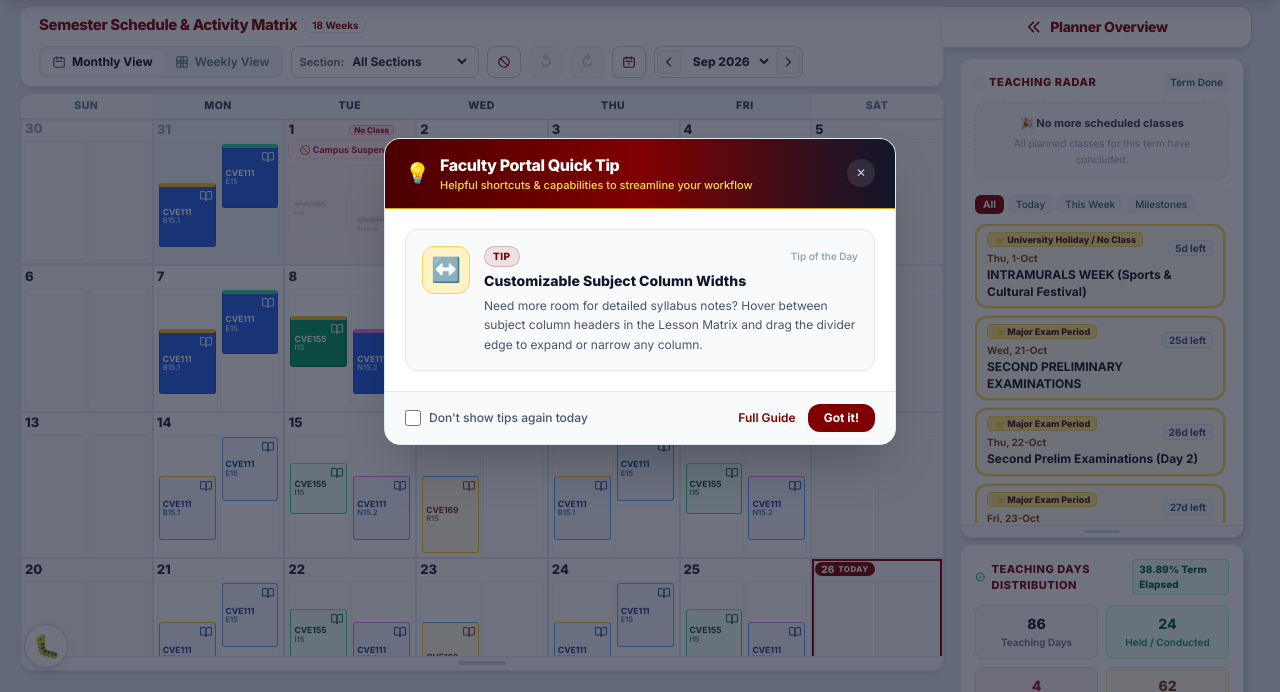
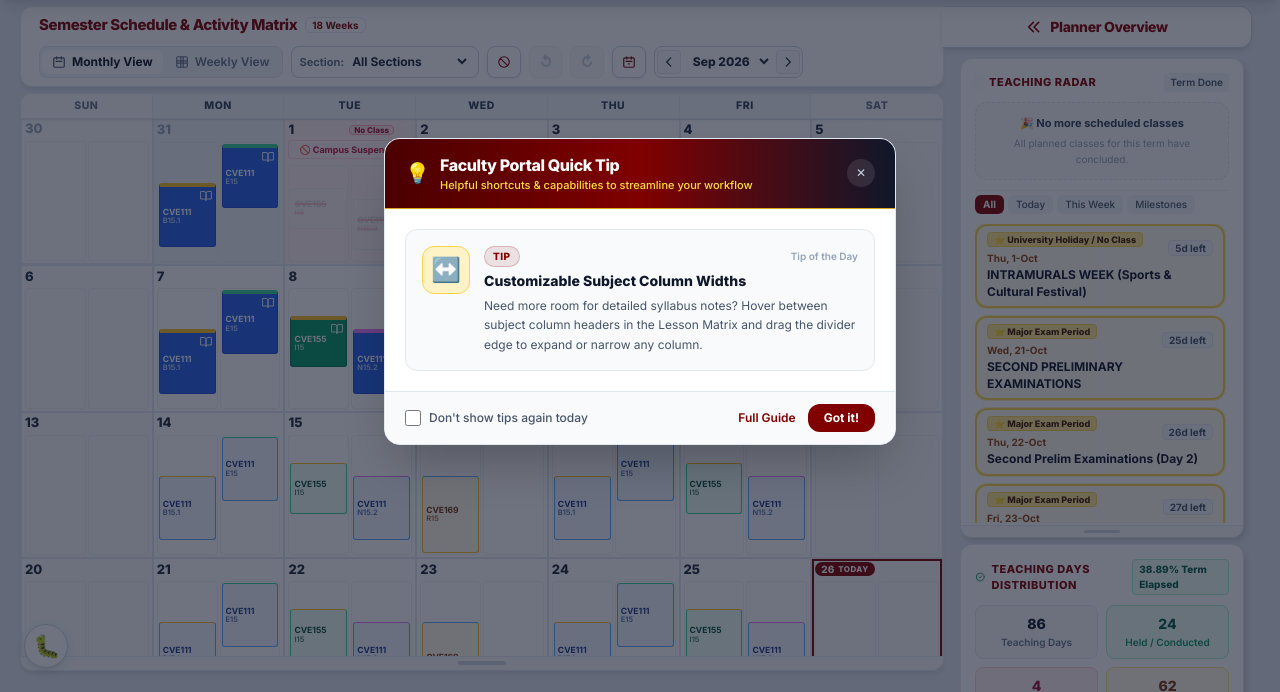
Before and after one commit to jfvp3769/course-management, a website: page index.html in a window 1280 px wide. Shown: the part 108-800 px from the top of the page. Drawn offline with Linux system fonts and the light colour scheme.

Commit message:
feat: hide badge icons on unplanned cards and align section colors in timetable & settings with planner matrix

```diff
--- a/index.html
+++ b/index.html
@@ -109,15 +109,15 @@
         href="https://fonts.googleapis.com/css2?family=Inter:wght@300;400;500;600;700;800&amp;family=JetBrains+Mono:wght@400;500;600&amp;display=swap">
 
   <!-- Stylesheet parts, in cascade order. See css/00-index.css. -->
-  <link rel="stylesheet" href="css/01-tokens.css?v=2.61">
-  <link rel="stylesheet" href="css/02-dark-components.css?v=2.61">
-  <link rel="stylesheet" href="css/03-dark-grades.css?v=2.61">
-  <link rel="stylesheet" href="css/04-dark-planner.css?v=2.61">
-  <link rel="stylesheet" href="css/05-dark-gradebook.css?v=2.61">
-  <link rel="stylesheet" href="css/07-components.css?v=2.61">
-  <link rel="stylesheet" href="css/08-dark-modals.css?v=2.61">
-  <link rel="stylesheet" href="css/09-responsive.css?v=2.61">
-  <link rel="stylesheet" href="css/10-components.css?v=2.61">
+  <link rel="stylesheet" href="css/01-tokens.css?v=2.62">
+  <link rel="stylesheet" href="css/02-dark-components.css?v=2.62">
+  <link rel="stylesheet" href="css/03-dark-grades.css?v=2.62">
+  <link rel="stylesheet" href="css/04-dark-planner.css?v=2.62">
+  <link rel="stylesheet" href="css/05-dark-gradebook.css?v=2.62">
+  <link rel="stylesheet" href="css/07-components.css?v=2.62">
+  <link rel="stylesheet" href="css/08-dark-modals.css?v=2.62">
+  <link rel="stylesheet" href="css/09-responsive.css?v=2.62">
+  <link rel="stylesheet" href="css/10-components.css?v=2.62">
   <link rel="manifest" href="manifest.json">
   <meta name="theme-color" content="#800000">
 </head>
--- a/src/core/constants.js
+++ b/src/core/constants.js
@@ -118,22 +118,19 @@ const FULL_DAY_NAMES = {
 };
 
 const sectionAccentColors = [
-  'border-l-4 border-l-blue-600',
-  'border-l-4 border-l-amber-500',
-  'border-l-4 border-l-emerald-600',
-  'border-l-4 border-l-purple-600',
-  'border-l-4 border-l-rose-600',
-  'border-l-4 border-l-cyan-600',
-  'border-l-4 border-l-indigo-600',
-  'border-l-4 border-l-teal-600',
-  'border-l-4 border-l-orange-500',
-  'border-l-4 border-l-slate-600',
-  'border-l-4 border-l-lime-600',
-  'border-l-4 border-l-sky-600',
-  'border-l-4 border-l-pink-600',
-  'border-l-4 border-l-fuchsia-600',
-  'border-l-4 border-l-red-600',
-  'border-l-4 border-l-msu-maroon'
+  'border-l-4 border-l-amber-400 dark:border-l-amber-300',
+  'border-l-4 border-l-emerald-400 dark:border-l-emerald-300',
+  'border-l-4 border-l-fuchsia-400 dark:border-l-fuchsia-300',
+  'border-l-4 border-l-cyan-400 dark:border-l-cyan-300',
+  'border-l-4 border-l-rose-400 dark:border-l-rose-300',
+  'border-l-4 border-l-blue-400 dark:border-l-blue-300',
+  'border-l-4 border-l-orange-400 dark:border-l-orange-300',
+  'border-l-4 border-l-purple-400 dark:border-l-purple-300',
+  'border-l-4 border-l-teal-400 dark:border-l-teal-300',
+  'border-l-4 border-l-lime-400 dark:border-l-lime-300',
+  'border-l-4 border-l-sky-400 dark:border-l-sky-300',
+  'border-l-4 border-l-pink-400 dark:border-l-pink-300',
+  'border-l-4 border-l-indigo-400 dark:border-l-indigo-300'
 ];
 
 const sectionBadgeBorders = [
--- a/src/core/utils.js
+++ b/src/core/utils.js
@@ -16,24 +16,20 @@ nextIdx = Math.floor(Math.random() * PORTAL_TIPS.length);
   return { ...PORTAL_TIPS[nextIdx], index: nextIdx };
 }
 
-function getSectionAccent(secIndex) {
-  return sectionAccentColors[secIndex % sectionAccentColors.length];
-}
-
 const SECTION_PALETTE_ITEMS = [
-  { key: 'amber',   border: 'border-t-4 border-t-amber-400 dark:border-t-amber-300',   badge: 'border-amber-500 text-amber-900 bg-amber-100/90 dark:border-amber-400 dark:text-amber-100 dark:bg-amber-950/80' },
-  { key: 'blue',    border: 'border-t-4 border-t-blue-400 dark:border-t-blue-300',       badge: 'border-blue-500 text-blue-900 bg-blue-100/90 dark:border-blue-400 dark:text-blue-100 dark:bg-blue-950/80' },
-  { key: 'emerald', border: 'border-t-4 border-t-emerald-400 dark:border-t-emerald-300', badge: 'border-emerald-500 text-emerald-900 bg-emerald-100/90 dark:border-emerald-400 dark:text-emerald-100 dark:bg-emerald-950/80' },
-  { key: 'fuchsia', border: 'border-t-4 border-t-fuchsia-400 dark:border-t-fuchsia-300', badge: 'border-fuchsia-500 text-fuchsia-900 bg-fuchsia-100/90 dark:border-fuchsia-400 dark:text-fuchsia-100 dark:bg-fuchsia-950/80' },
-  { key: 'cyan',    border: 'border-t-4 border-t-cyan-400 dark:border-t-cyan-300',       badge: 'border-cyan-500 text-cyan-900 bg-cyan-100/90 dark:border-cyan-400 dark:text-cyan-100 dark:bg-cyan-950/80' },
-  { key: 'rose',    border: 'border-t-4 border-t-rose-400 dark:border-t-rose-300',       badge: 'border-rose-500 text-rose-900 bg-rose-100/90 dark:border-rose-400 dark:text-rose-100 dark:bg-rose-950/80' },
-  { key: 'orange',  border: 'border-t-4 border-t-orange-400 dark:border-t-orange-300',   badge: 'border-orange-500 text-orange-900 bg-orange-100/90 dark:border-orange-400 dark:text-orange-100 dark:bg-orange-950/80' },
-  { key: 'purple',  border: 'border-t-4 border-t-purple-400 dark:border-t-purple-300',   badge: 'border-purple-500 text-purple-900 bg-purple-100/90 dark:border-purple-400 dark:text-purple-100 dark:bg-purple-950/80' },
-  { key: 'teal',    border: 'border-t-4 border-t-teal-400 dark:border-t-teal-300',       badge: 'border-teal-500 text-teal-900 bg-teal-100/90 dark:border-teal-400 dark:text-teal-100 dark:bg-teal-950/80' },
-  { key: 'lime',    border: 'border-t-4 border-t-lime-400 dark:border-t-lime-300',       badge: 'border-lime-500 text-lime-900 bg-lime-100/90 dark:border-lime-400 dark:text-lime-100 dark:bg-lime-950/80' },
-  { key: 'sky',     border: 'border-t-4 border-t-sky-400 dark:border-t-sky-300',         badge: 'border-sky-500 text-sky-900 bg-sky-100/90 dark:border-sky-400 dark:text-sky-100 dark:bg-sky-950/80' },
-  { key: 'pink',    border: 'border-t-4 border-t-pink-400 dark:border-t-pink-300',       badge: 'border-pink-500 text-pink-900 bg-pink-100/90 dark:border-pink-400 dark:text-pink-100 dark:bg-pink-950/80' },
-  { key: 'indigo',  border: 'border-t-4 border-t-indigo-400 dark:border-t-indigo-300',   badge: 'border-indigo-500 text-indigo-900 bg-indigo-100/90 dark:border-indigo-400 dark:text-indigo-100 dark:bg-indigo-950/80' }
+  { key: 'amber',   border: 'border-t-4 border-t-amber-400 dark:border-t-amber-300',   accent: 'border-l-4 border-l-amber-400 dark:border-l-amber-300',   badge: 'border-amber-500 text-amber-900 bg-amber-100/90 dark:border-amber-400 dark:text-amber-100 dark:bg-amber-950/80' },
+  { key: 'blue',    border: 'border-t-4 border-t-blue-400 dark:border-t-blue-300',       accent: 'border-l-4 border-l-blue-400 dark:border-l-blue-300',       badge: 'border-blue-500 text-blue-900 bg-blue-100/90 dark:border-blue-400 dark:text-blue-100 dark:bg-blue-950/80' },
+  { key: 'emerald', border: 'border-t-4 border-t-emerald-400 dark:border-t-emerald-300', accent: 'border-l-4 border-l-emerald-400 dark:border-l-emerald-300', badge: 'border-emerald-500 text-emerald-900 bg-emerald-100/90 dark:border-emerald-400 dark:text-emerald-100 dark:bg-emerald-950/80' },
+  { key: 'fuchsia', border: 'border-t-4 border-t-fuchsia-400 dark:border-t-fuchsia-300', accent: 'border-l-4 border-l-fuchsia-400 dark:border-l-fuchsia-300', badge: 'border-fuchsia-500 text-fuchsia-900 bg-fuchsia-100/90 dark:border-fuchsia-400 dark:text-fuchsia-100 dark:bg-fuchsia-950/80' },
+  { key: 'cyan',    border: 'border-t-4 border-t-cyan-400 dark:border-t-cyan-300',       accent: 'border-l-4 border-l-cyan-400 dark:border-l-cyan-300',       badge: 'border-cyan-500 text-cyan-900 bg-cyan-100/90 dark:border-cyan-400 dark:text-cyan-100 dark:bg-cyan-950/80' },
+  { key: 'rose',    border: 'border-t-4 border-t-rose-400 dark:border-t-rose-300',       accent: 'border-l-4 border-l-rose-400 dark:border-l-rose-300',       badge: 'border-rose-500 text-rose-900 bg-rose-100/90 dark:border-rose-400 dark:text-rose-100 dark:bg-rose-950/80' },
+  { key: 'orange',  border: 'border-t-4 border-t-orange-400 dark:border-t-orange-300',   accent: 'border-l-4 border-l-orange-400 dark:border-l-orange-300',   badge: 'border-orange-500 text-orange-900 bg-orange-100/90 dark:border-orange-400 dark:text-orange-100 dark:bg-orange-950/80' },
+  { key: 'purple',  border: 'border-t-4 border-t-purple-400 dark:border-t-purple-300',   accent: 'border-l-4 border-l-purple-400 dark:border-l-purple-300',   badge: 'border-purple-500 text-purple-900 bg-purple-100/90 dark:border-purple-400 dark:text-purple-100 dark:bg-purple-950/80' },
+  { key: 'teal',    border: 'border-t-4 border-t-teal-400 dark:border-t-teal-300',       accent: 'border-l-4 border-l-teal-400 dark:border-l-teal-300',       badge: 'border-teal-500 text-teal-900 bg-teal-100/90 dark:border-teal-400 dark:text-teal-100 dark:bg-teal-950/80' },
+  { key: 'lime',    border: 'border-t-4 border-t-lime-400 dark:border-t-lime-300',       accent: 'border-l-4 border-l-lime-400 dark:border-l-lime-300',       badge: 'border-lime-500 text-lime-900 bg-lime-100/90 dark:border-lime-400 dark:text-lime-100 dark:bg-lime-950/80' },
+  { key: 'sky',     border: 'border-t-4 border-t-sky-400 dark:border-t-sky-300',         accent: 'border-l-4 border-l-sky-400 dark:border-l-sky-300',         badge: 'border-sky-500 text-sky-900 bg-sky-100/90 dark:border-sky-400 dark:text-sky-100 dark:bg-sky-950/80' },
+  { key: 'pink',    border: 'border-t-4 border-t-pink-400 dark:border-t-pink-300',       accent: 'border-l-4 border-l-pink-400 dark:border-l-pink-300',       badge: 'border-pink-500 text-pink-900 bg-pink-100/90 dark:border-pink-400 dark:text-pink-100 dark:bg-pink-950/80' },
+  { key: 'indigo',  border: 'border-t-4 border-t-indigo-400 dark:border-t-indigo-300',   accent: 'border-l-4 border-l-indigo-400 dark:border-l-indigo-300',   badge: 'border-indigo-500 text-indigo-900 bg-indigo-100/90 dark:border-indigo-400 dark:text-indigo-100 dark:bg-indigo-950/80' }
 ];
 
 function _getFilteredSectionPalettes(subTheme) {
@@ -57,6 +53,12 @@ function _getFilteredSectionPalettes(subTheme) {
   const toSkip = conflicts[normTheme] || [normTheme];
   const filtered = SECTION_PALETTE_ITEMS.filter(item => !toSkip.includes(item.key));
   return filtered.length > 0 ? filtered : SECTION_PALETTE_ITEMS;
+}
+
+function getSectionAccent(secIndex, subTheme = '') {
+  const palettes = _getFilteredSectionPalettes(subTheme);
+  const idx = Math.max(0, parseInt(secIndex, 10) || 0);
+  return palettes[idx % palettes.length].accent;
 }
 
 function getSectionBadgeStyle(secIndex, subTheme = '') {
--- a/src/features/courses.js
+++ b/src/features/courses.js
@@ -209,7 +209,7 @@ function openManageCoursesModal() {
               <div class="space-y-1.5">
                 ${sub.sections.map((sec, secIdx) => {
               const secSlots = subSlots.filter(s => s.section === sec);
-              const accentBar = getSectionAccent(secIdx);
+              const accentBar = (typeof getSectionAccent === 'function') ? getSectionAccent(secIdx, sub.colorTheme) : '';
               const isFirstSec = (secIdx === 0);
               const isLastSec = (secIdx === sub.sections.length - 1);
               const safeSec = sec.replace(/[^a-zA-Z0-9_-]/g, '_');
--- a/src/features/planner-calendar.js
+++ b/src/features/planner-calendar.js
@@ -684,7 +684,7 @@ function _renderSubgridColumn(period, dateKey, classes, isWeekend, isNoClassDate
           : (period === 'AM' ? 'left-0' : 'right-0'));
     const meetingNum = c.stats.meetingNum || '';
     const isCompleted = c.isDone;
-    const badgeInfo = getActivityTypeBadgeInfo(c.type, c.isNoClass);
+    const badgeInfo = (hasActivity && !c.isNoClass) ? getActivityTypeBadgeInfo(c.type, c.isNoClass) : null;
     const cornerBadgeHtml = badgeInfo ? `
           <div class="planner-pill-corner-badge text-current" title="${escapeHtml(badgeInfo.type)}">
             ${badgeInfo.svg}
--- a/src/features/planner-matrix.js
+++ b/src/features/planner-matrix.js
@@ -207,7 +207,8 @@ function _renderMatrixCell(d, sub, sec, secIdx, timetableMap, meetingCounters, t
                   <div class="flex items-center gap-1 shrink-0">
                     ${isEntryCompleted ? '<span class="text-[7.5px] px-1 py-0.2 rounded font-black bg-emerald-600 text-white shrink-0">✓ Done</span>' : ''}
                     ${(() => {
-                      const bi = (typeof getActivityTypeBadgeInfo === 'function') ? getActivityTypeBadgeInfo(weekendEntry.type, false) : null;
+                      const hasAct = !!(weekendEntry && ((weekendEntry.topic && weekendEntry.topic.trim()) || (weekendEntry.activity && weekendEntry.activity.trim())));
+                      const bi = (hasAct && typeof getActivityTypeBadgeInfo === 'function') ? getActivityTypeBadgeInfo(weekendEntry.type, false) : null;
                       return bi ? `<span class="inline-flex items-center justify-center shrink-0 ${bi.textClass}" title="${escapeHtml(bi.type)}">${bi.svg}</span>` : '';
                     })()}
                   </div>
@@ -276,7 +277,8 @@ function _renderMatrixCell(d, sub, sec, secIdx, timetableMap, meetingCounters, t
                   <div class="flex items-center gap-1 shrink-0">
                     ${isEntryCompleted ? '<span class="text-[7.5px] px-1 py-0.2 rounded font-black bg-emerald-600 text-white shrink-0">✓ Done</span>' : ''}
                     ${(() => {
-                      const bi = (typeof getActivityTypeBadgeInfo === 'function') ? getActivityTypeBadgeInfo(entry.type, isNoClass) : null;
+                      const hasAct = !isNoClass && !!(entry && ((entry.topic && entry.topic.trim()) || (entry.activity && entry.activity.trim())));
+                      const bi = (hasAct && typeof getActivityTypeBadgeInfo === 'function') ? getActivityTypeBadgeInfo(entry.type, isNoClass) : null;
                       return bi ? `<span class="inline-flex items-center justify-center shrink-0 ${bi.textClass}" title="${escapeHtml(bi.type)}">${bi.svg}</span>` : '';
                     })()}
                   </div>
@@ -332,7 +334,8 @@ function _renderMatrixCell(d, sub, sec, secIdx, timetableMap, meetingCounters, t
                   <div class="flex items-center gap-1 shrink-0">
                     ${isEntryCompleted ? '<span class="text-[7.5px] px-1 py-0.2 rounded font-black bg-emerald-600 text-white shrink-0">✓ Done</span>' : ''}
                     ${(() => {
-                      const bi = (typeof getActivityTypeBadgeInfo === 'function') ? getActivityTypeBadgeInfo(entry.type, isNoClass) : null;
+                      const hasAct = !isNoClass && !!(entry && ((entry.topic && entry.topic.trim()) || (entry.activity && entry.activity.trim())));
+                      const bi = (hasAct && typeof getActivityTypeBadgeInfo === 'function') ? getActivityTypeBadgeInfo(entry.type, isNoClass) : null;
                       return bi ? `<span class="inline-flex items-center justify-center shrink-0 ${bi.textClass}" title="${escapeHtml(bi.type)}">${bi.svg}</span>` : '';
                     })()}
                   </div>
--- a/src/features/timetable.js
+++ b/src/features/timetable.js
@@ -31,7 +31,7 @@ function renderWeeklyTimetable() {
 
       const sub = courseData.subjects.find(s => s.code === slot.course) || {};
       const secIndex = sub.sections ? sub.sections.indexOf(slot.section) : 0;
-      const accentBarClass = getSectionAccent(secIndex >= 0 ? secIndex : 0);
+      const accentBarClass = (typeof getSectionAccent === 'function') ? getSectionAccent(secIndex >= 0 ? secIndex : 0, sub.colorTheme) : '';
 
       // Detect schedule collision / overlap
       const hasOverlap = daySlots.some(other => {
--- a/sw.js
+++ b/sw.js
@@ -17,7 +17,7 @@
  * Bump CACHE_NAME on every release; `activate` purges older caches.
  * ========================================================================== */
 
-const CACHE_NAME = 'faculty-course-manager-v2.61';
+const CACHE_NAME = 'faculty-course-manager-v2.62';
 
 const SHELL = [
   './',
```
